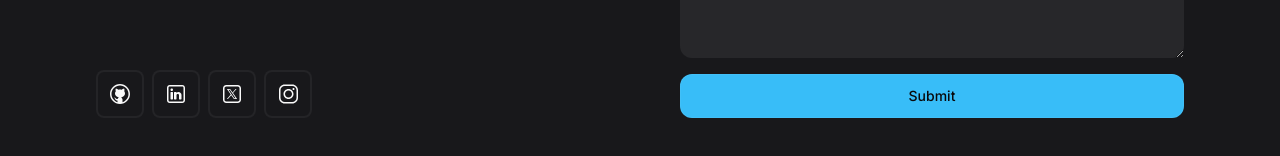
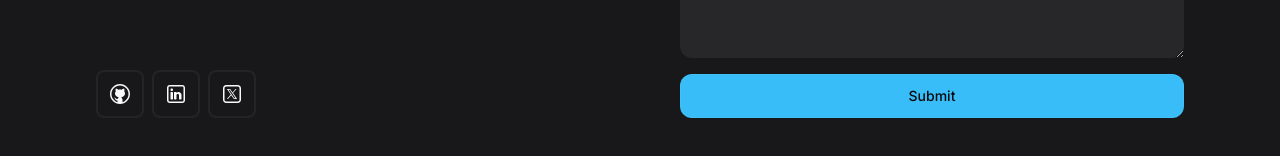
Before and after one commit to EricYXChen/portfolio, a React (Vite) app: page / in a window 1280 px wide. Shown: the part 4611-4767 px from the top of the page. Built offline with nearby package versions, Linux system fonts and the light colour scheme.

Commit message:
fixed links

```diff
--- a/src/components/Contact.jsx
+++ b/src/components/Contact.jsx
@@ -1,32 +1,32 @@
 const socialLinks = [
   {
-    href: 'https://www.github.com/codewithsadee-org',
+    href: 'https://github.com/EricYXChen',
     icon: <svg width="24" height="24" viewBox="0 0 24 24" fill="none" xmlns="http://www.w3.org/2000/svg">
       <path d="M12 2C6.48603 2 2 6.48604 2 12C2 17.514 6.48603 22 12 22C17.514 22 22 17.514 22 12C22 6.48604 17.514 2 12 2ZM12 3.5C16.7033 3.5 20.5 7.2967 20.5 12C20.5 15.8327 17.9785 19.0613 14.5 20.126V17.5684C14.5 16.6133 13.9497 15.7943 13.1543 15.3867C13.9276 15.2388 14.6457 14.9454 15.249 14.5309C15.8522 14.1165 16.3232 13.5929 16.6228 13.0037C16.9224 12.4145 17.0421 11.7765 16.9718 11.1429C16.9015 10.5093 16.6434 9.89818 16.2188 9.36035C16.4405 8.67771 16.6883 7.48034 16.0996 6.53809C14.9647 6.53809 14.2323 7.31604 13.8828 7.7998C13.2853 7.60352 12.6459 7.5017 12 7.5C11.3537 7.50057 10.7136 7.60139 10.1152 7.79688C9.76487 7.31289 9.03311 6.53809 7.90039 6.53809C7.22486 7.61941 7.64246 8.78228 7.86621 9.25684C7.41288 9.79235 7.12862 10.4078 7.03781 11.0505C6.94699 11.6931 7.05233 12.3438 7.34478 12.9468C7.63723 13.5498 8.10809 14.087 8.71698 14.5124C9.32587 14.9379 10.0546 15.2389 10.8408 15.3896C10.1877 15.7262 9.69864 16.337 9.54883 17.0781H8.8916C8.2431 17.0781 7.99112 16.8146 7.64062 16.3701C7.29463 15.9256 6.92259 15.6269 6.47559 15.5029C6.23459 15.4774 6.07223 15.6607 6.28223 15.8232C6.99173 16.3062 7.0407 17.0968 7.3252 17.6143C7.5842 18.0803 8.11484 18.5 8.71484 18.5H9.5V20.126C6.02153 19.0613 3.5 15.8327 3.5 12C3.5 7.2967 7.29669 3.5 12 3.5Z" fill="currentColor" />
     </svg>,
     alt: 'GitHub'
   },
   {
-    href: 'https://www.linkedin.com/in/codewithsadee',
+    href: 'https://www.linkedin.com/in/ericyxchen/',
     icon: <svg width="24" height="24" viewBox="0 0 24 24" fill="none" xmlns="http://www.w3.org/2000/svg">
       <path d="M5.75 3C4.24011 3 3 4.24011 3 5.75V18.25C3 19.7599 4.24011 21 5.75 21H18.25C19.7599 21 21 19.7599 21 18.25V5.75C21 4.24011 19.7599 3 18.25 3H5.75ZM5.75 4.5H18.25C18.9491 4.5 19.5 5.05089 19.5 5.75V18.25C19.5 18.9491 18.9491 19.5 18.25 19.5H5.75C5.05089 19.5 4.5 18.9491 4.5 18.25V5.75C4.5 5.05089 5.05089 4.5 5.75 4.5ZM7.75 6.5C7.41848 6.5 7.10054 6.6317 6.86612 6.86612C6.6317 7.10054 6.5 7.41848 6.5 7.75C6.5 8.08152 6.6317 8.39946 6.86612 8.63388C7.10054 8.8683 7.41848 9 7.75 9C8.08152 9 8.39946 8.8683 8.63388 8.63388C8.8683 8.39946 9 8.08152 9 7.75C9 7.41848 8.8683 7.10054 8.63388 6.86612C8.39946 6.6317 8.08152 6.5 7.75 6.5ZM7 10C6.7235 10 6.5 10.2235 6.5 10.5V17C6.5 17.2765 6.7235 17.5 7 17.5H8.5C8.7765 17.5 9 17.2765 9 17V10.5C9 10.2235 8.7765 10 8.5 10H7ZM10.5 10C10.2235 10 10 10.2235 10 10.5V17C10 17.2765 10.2235 17.5 10.5 17.5H12C12.2765 17.5 12.5 17.2765 12.5 17V13.25C12.5 12.5605 13.0605 12 13.75 12C14.4395 12 15 12.5605 15 13.25V17C15 17.2765 15.2235 17.5 15.5 17.5H17C17.2765 17.5 17.5 17.2765 17.5 17V13C17.5 11.3455 16.1545 10 14.5 10C13.731 10 13.0315 10.293 12.5 10.7705V10.5C12.5 10.2235 12.2765 10 12 10H10.5Z" fill="currentColor" />
     </svg>,
     alt: 'LinkedIn'
   },
   {
-    href: 'https://x.com/codewithsadee_',
+    href: 'https://x.com/yummy_woofel',
     icon: <svg width="24" height="24" viewBox="0 0 24 24" fill="none" xmlns="http://www.w3.org/2000/svg">
       <path d="M6.25 3C4.46403 3 3 4.46403 3 6.25V17.75C3 19.536 4.46403 21 6.25 21H17.75C19.536 21 21 19.536 21 17.75V6.25C21 4.46403 19.536 3 17.75 3H6.25ZM6.25 4.5H17.75C18.725 4.5 19.5 5.27497 19.5 6.25V17.75C19.5 18.725 18.725 19.5 17.75 19.5H6.25C5.27497 19.5 4.5 18.725 4.5 17.75V6.25C4.5 5.27497 5.27497 4.5 6.25 4.5ZM6.91406 7L10.7822 12.5283L6.91113 17H7.93262L11.2344 13.1758L13.9102 17H17.1289L13.0127 11.1172L16.5684 7H15.5684L12.5615 10.4717L10.1328 7H6.91406ZM8.46777 7.84766H9.74902L15.5752 16.1523H14.2939L8.46777 7.84766Z" fill="currentColor" />
     </svg>,
     alt: 'Twitter X'
   },
-  {
-    href: 'https://www.instagram.com/codewithsadee',
-    icon: <svg width="25" height="24" viewBox="0 0 25 24" fill="none" xmlns="http://www.w3.org/2000/svg">
-      <path d="M8.75 2.5C5.58319 2.5 3 5.08319 3 8.25V15.75C3 18.9164 5.5831 21.5 8.75 21.5H16.25C19.4165 21.5 22 18.9165 22 15.75V8.25C22 5.0831 19.4164 2.5 16.25 2.5H8.75ZM8.75 4H16.25C18.6056 4 20.5 5.8939 20.5 8.25V15.75C20.5 18.1055 18.6055 20 16.25 20H8.75C6.3939 20 4.5 18.1056 4.5 15.75V8.25C4.5 5.89381 6.39381 4 8.75 4ZM17.5 6C16.9475 6 16.5 6.4475 16.5 7C16.5 7.5525 16.9475 8 17.5 8C18.0525 8 18.5 7.5525 18.5 7C18.5 6.4475 18.0525 6 17.5 6ZM12.5 7C9.74759 7 7.5 9.24759 7.5 12C7.5 14.7524 9.74759 17 12.5 17C15.2524 17 17.5 14.7524 17.5 12C17.5 9.24759 15.2524 7 12.5 7ZM12.5 8.5C14.4416 8.5 16 10.0584 16 12C16 13.9416 14.4416 15.5 12.5 15.5C10.5584 15.5 9 13.9416 9 12C9 10.0584 10.5584 8.5 12.5 8.5Z" fill="currentColor" />
-    </svg>,
-    alt: 'Instagram'
-  },
+//   {
+//     href: '',
+//     icon: <svg width="25" height="24" viewBox="0 0 25 24" fill="none" xmlns="http://www.w3.org/2000/svg">
+//       <path d="M8.75 2.5C5.58319 2.5 3 5.08319 3 8.25V15.75C3 18.9164 5.5831 21.5 8.75 21.5H16.25C19.4165 21.5 22 18.9165 22 15.75V8.25C22 5.0831 19.4164 2.5 16.25 2.5H8.75ZM8.75 4H16.25C18.6056 4 20.5 5.8939 20.5 8.25V15.75C20.5 18.1055 18.6055 20 16.25 20H8.75C6.3939 20 4.5 18.1056 4.5 15.75V8.25C4.5 5.89381 6.39381 4 8.75 4ZM17.5 6C16.9475 6 16.5 6.4475 16.5 7C16.5 7.5525 16.9475 8 17.5 8C18.0525 8 18.5 7.5525 18.5 7C18.5 6.4475 18.0525 6 17.5 6ZM12.5 7C9.74759 7 7.5 9.24759 7.5 12C7.5 14.7524 9.74759 17 12.5 17C15.2524 17 17.5 14.7524 17.5 12C17.5 9.24759 15.2524 7 12.5 7ZM12.5 8.5C14.4416 8.5 16 10.0584 16 12C16 13.9416 14.4416 15.5 12.5 15.5C10.5584 15.5 9 13.9416 9 12C9 10.0584 10.5584 8.5 12.5 8.5Z" fill="currentColor" />
+//     </svg>,
+//     alt: 'Instagram'
+//   },
 ];
 
 const Contact = () =>{
```
